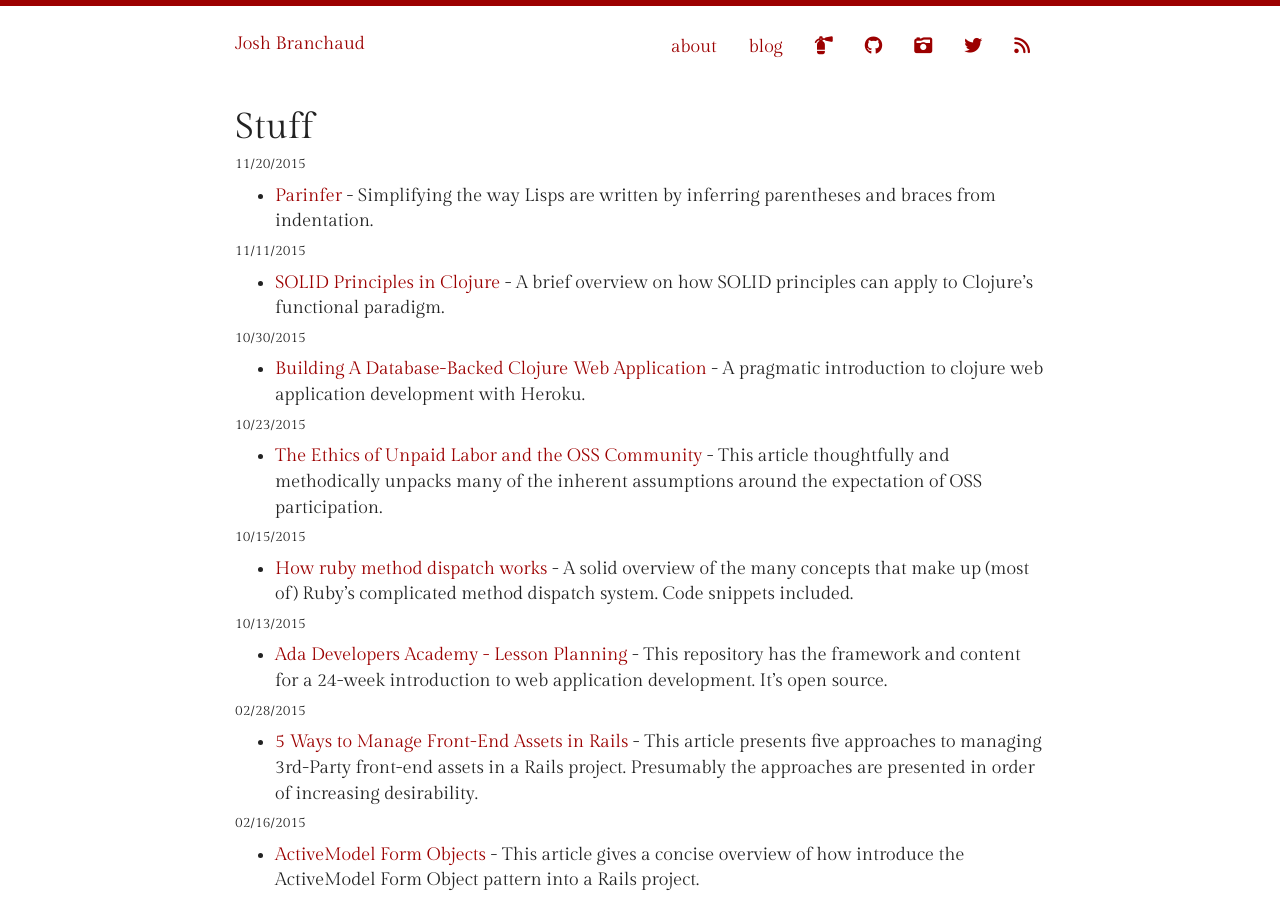
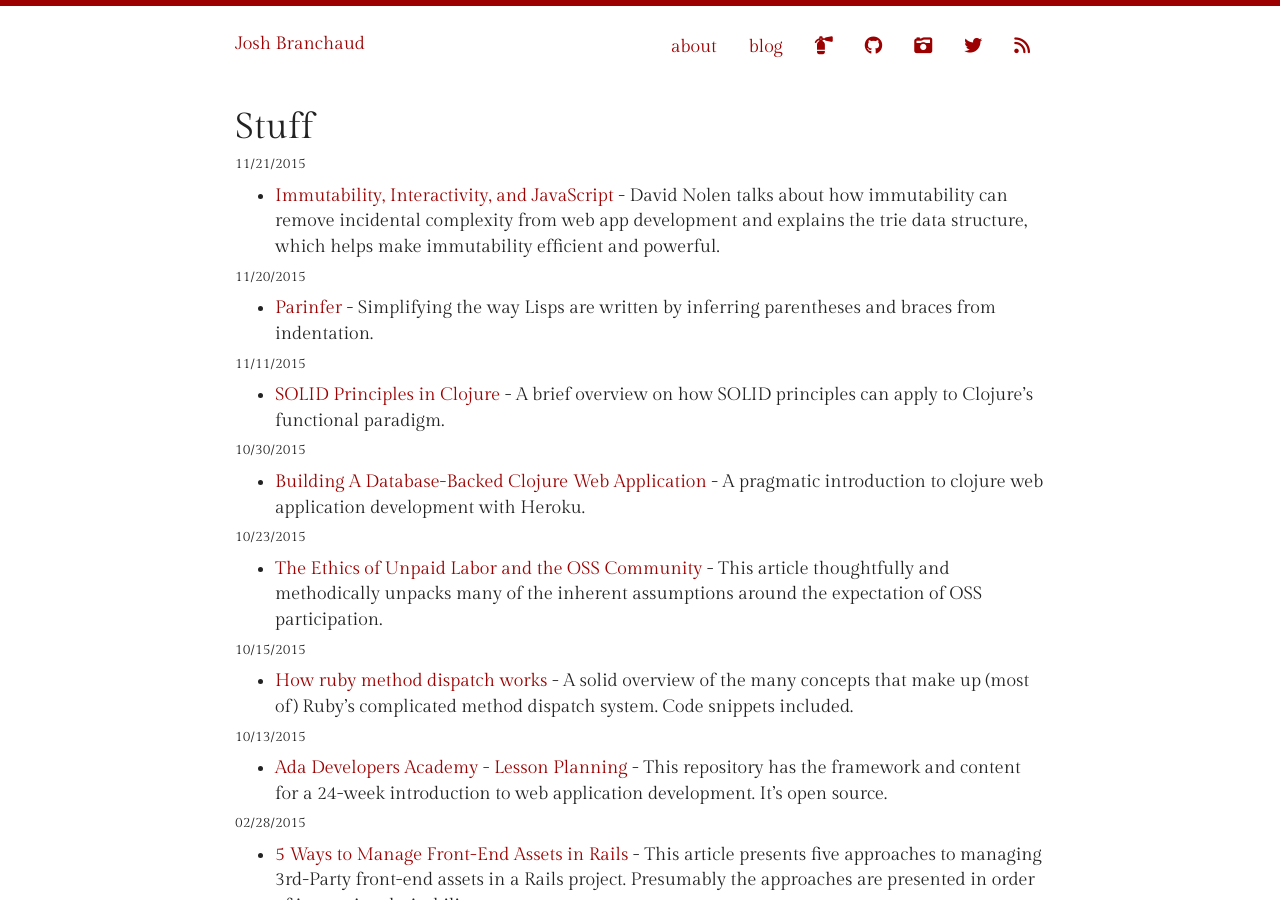
Before and after one commit to jbranchaud/blog, a Jekyll site: the page built from stuff.md, in a window 1280 px wide and 900 px high. Built offline with Jekyll 4.4.1, drawn with Linux system fonts in a browser that asks for light colours; nearby versions of some CDN libraries; library files that are not in the unit come from our copies.

Commit message:
Add a video to stuff.

```diff
--- a/stuff.md
+++ b/stuff.md
@@ -4,6 +4,13 @@ title: Stuff by Josh Branchaud
 ---
 
 # Stuff
+
+##### 11/21/2015
+
+- [Immutability, Interactivity, and JavaScript](https://www.youtube.com/watch?v=mS264h8KGwk)
+  \- David Nolen talks about how immutability can remove incidental
+  complexity from web app development and explains the trie data structure,
+  which helps make immutability efficient and powerful.
 
 ##### 11/20/2015
 
```
